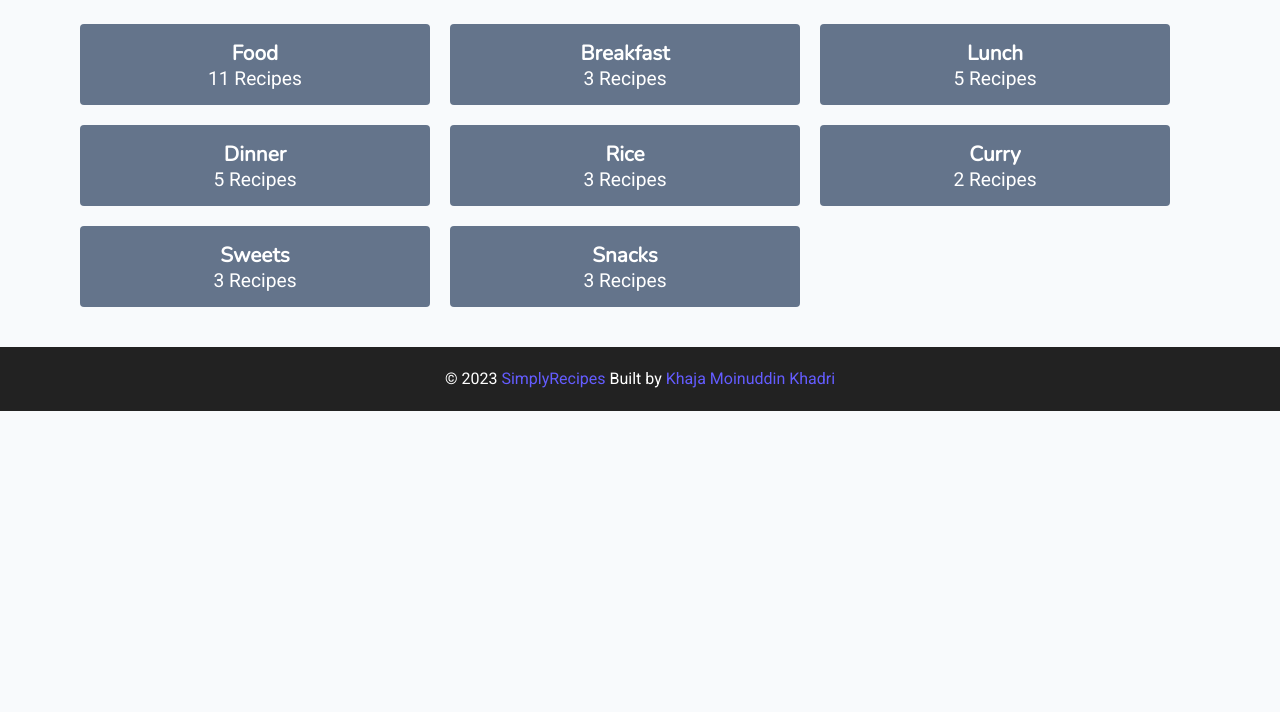
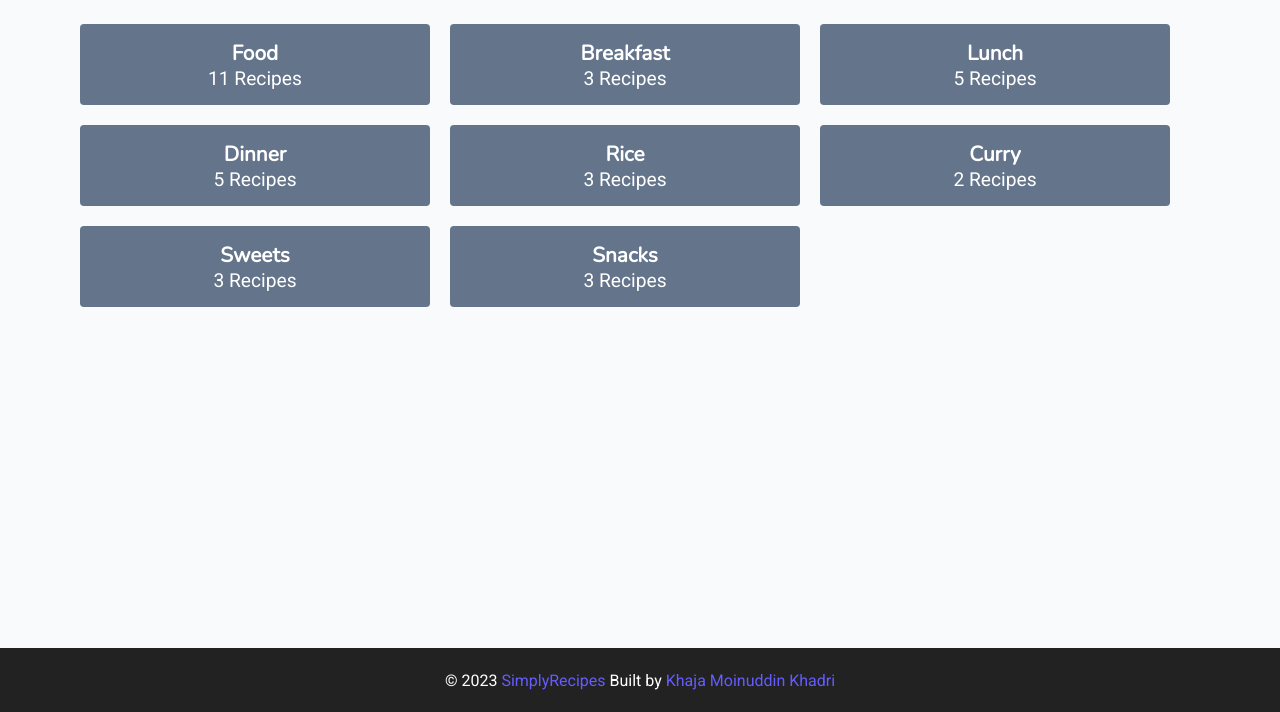
Before and after one commit to KHAJAMOINUDDINKHADRI/Simply-Recipes, a plain HTML site: page Tags.html in a window 1280 px wide. Shown: the part 88-800 px from the top of the page. Drawn offline with nearby package versions, Linux system fonts and the light colour scheme.

Commit message:
Update style.css

```diff
--- a/Tags.html
+++ b/Tags.html
@@ -70,7 +70,7 @@
     </div>
 
     <footer>
-        <div class="footer-section footer-section-1 flex">
+        <div class="footer-section footer-section-tags flex">
             <p>© 2023 <span style="color: #645cff;">SimplyRecipes</span> Built by <a
                     href="www.linkedin.com/in/khajamoinuddinkhdari" style="color: #645cff;">Khaja Moinuddin Khadri</a>
             </p>
--- a/style.css
+++ b/style.css
@@ -229,6 +229,11 @@ ul {
 .footer-section p {
     color: white;
     font-size: medium;
+}
+
+.footer-section-tags {
+    position: absolute;
+    bottom: 0;
 }
 
 /* About Page */
```
